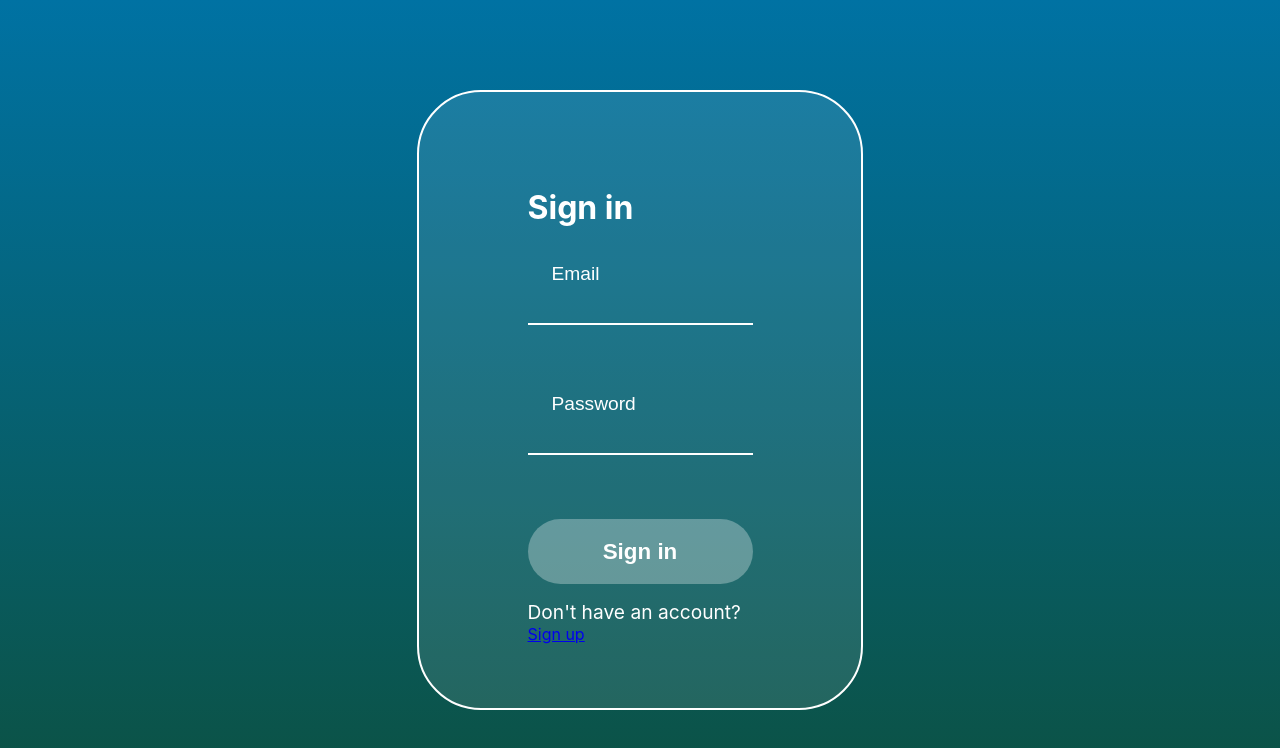
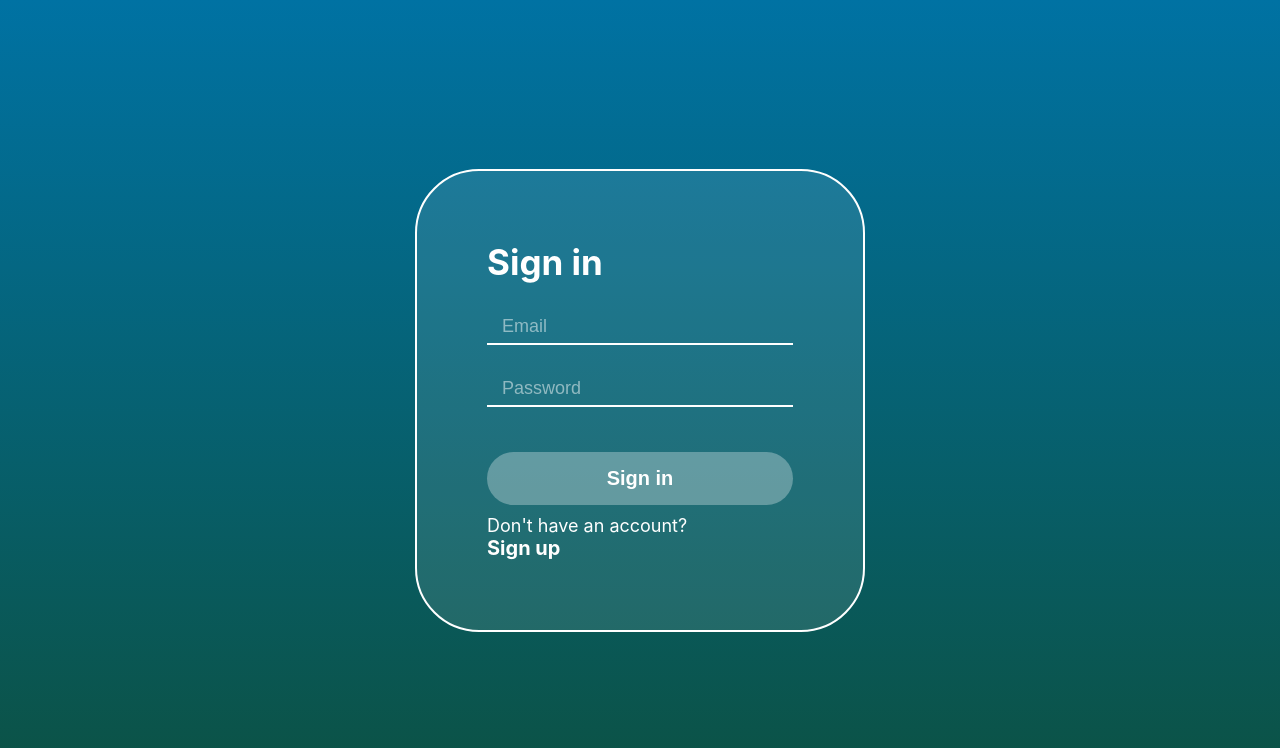
Before and after one commit to Alcreed/pokemon-app-frontend, a React (Create React App) app: page / in a window 1280 px wide. Shown: the top 748 px of the page. Built offline with nearby package versions, Linux system fonts and the light colour scheme.

Commit message:
Update login styles

```diff
--- a/src/components/Login/Login.css
+++ b/src/components/Login/Login.css
@@ -1,72 +1,73 @@
 /* Login */
 .login{
   height: 100vh;
-  background: linear-gradient(#0072A3, #0C5142);
   display: flex;
   justify-content: center;
   align-items: center;
   flex-direction: column;
+  background: linear-gradient(#0072A3, #0C5142);
   padding: 0;
-  /* min-height: calc(100vh - 8.4rem); */
 }
 
 .login_container{
-  /* min-height: 70rem; */
-  max-width: 20rem;
+  max-width: 450px;
+  width: 100%;
   display: flex;
   justify-content: space-around;
   flex-direction: column;
+  box-sizing: border-box;
   background-color: rgba(255, 255, 255, 0.1);
   border: 2px solid #ffffff;
   border-radius: 4rem;
   color: #ffffff;
-  padding: 6rem 6.8rem 4rem;
+  padding: 70px;
 }
 
-.login_container h2{
-  font-size: 2rem;
+.login_title{
+  font-size: 35px;
 }
 
 /* Inputs */
 .login_container_form{
   display: flex;
   flex-direction: column;
+  margin: 25px 0px 0px;
 }
 .input{
+  height: 15px;
   background-color: transparent;
+  font-size: 20px;
   color: #ffffff;
   outline: none;
   border: none;
   border-bottom: 2px solid #ffffff;
-  padding: 1rem 1.5rem;
-  margin-bottom: 2rem;
-  height: 4rem;
+  padding: 10px 15px;
+  margin-bottom: 25px;
 }
 .input::placeholder{
+  font-size: 18px;
   color: #ffffff;
-  font-size: 1.2rem;
+  opacity: 0.5;
 }
 .btn{
+  font-size: 20px;
+  font-weight: bold;
+  color: #ffffff;
   background-color: rgba(255, 255, 255, 0.3);
-  color: #ffffff;
-  padding: 1.2rem 0;
   border-radius: 4rem;
-  margin: 2rem 0 1rem 0;
   border: none;
-  font-size: 1.4rem;
   cursor: pointer;
-  font-weight: bold;
+  margin: 20px 0px 10px;
+  padding: 15px;
 }
 
 .login_container_register{
-  font-size: 1.2rem;
+  font-size: 18px;
 }
-/* .login_container_register a{
+
+.Register_link {
   color: #ffffff;
-  font-size: 1.4rem;
+  font-size: 20px;
   font-weight: bold;
   text-decoration: none;
 }
-.login_container_register a:hover{
-  text-decoration: underline;
-} */
--- a/src/components/Login/Login.jsx
+++ b/src/components/Login/Login.jsx
@@ -7,15 +7,15 @@ function Login() {
   return (
     <section className="login">
       <section className="login_container">
-        <h2>Sign in</h2>
-        <form action="" className="login_container_form">
+        <h2 className="login_title">Sign in</h2>
+        <form className="login_container_form">
           <input className="input" type="text" placeholder="Email" />
           <input className="input" type="password" placeholder="Password" />
           <button className="btn">Sign in</button>
         </form>
 
         <p className="login_container_register">Don't have an account?</p>
-        <Link to={'#'}>Sign up</Link>
+        <Link className="Register_link" to={'#'}>Sign up</Link>
       </section>
     </section>
   )
```
